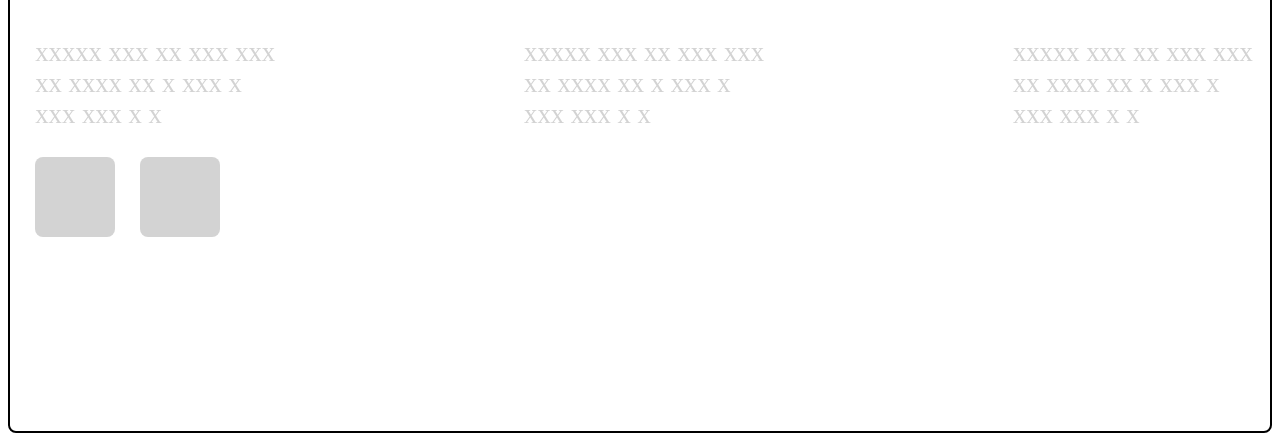
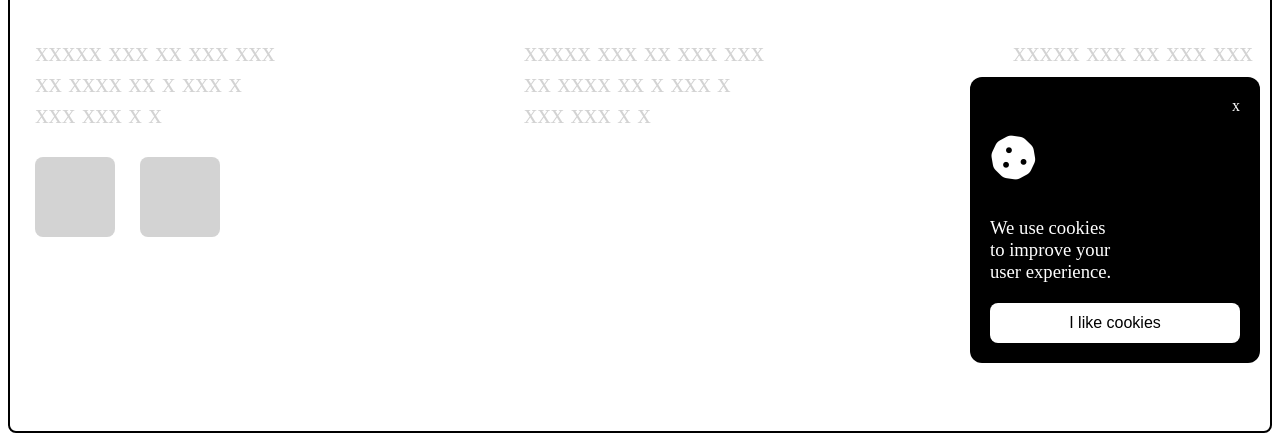
Before and after one commit to 07krW5Hnr5ghy/cookie-consent, a plain HTML site: page index.html in a window 1280 px wide. Shown: the part 417-858 px from the top of the page. Drawn offline with Linux system fonts and the light colour scheme.

Commit message:
feature(main): cookie consent design html and css finished

```diff
--- a/css/index.css
+++ b/css/index.css
@@ -7,6 +7,7 @@
     align-items: center;
     padding: 2% 1% 1% 2%;
     height: 100vh;
+    position: relative;
 }
 .navbar{
     width: 100%;
@@ -86,3 +87,58 @@
     background-color: lightgray;
     border-radius: 8px;
 }
+.cookie-consent{
+    position:fixed;
+    bottom: 20px;
+    right: 20px;
+    background-color: black;
+    border-radius: 12px;
+    color:white;
+    display: flex;
+    flex-direction: column;
+    justify-content: center;
+    align-items: center;
+    padding: 20px;
+    gap:20px;
+    max-width: 250px;
+}
+.close-button-wrapper{
+    display: flex;
+    flex-direction: row;
+    justify-content: end;
+    align-items: center;
+    width: 100%;
+}
+.cookie-icon{
+    display: flex;
+    flex-direction: row;
+    justify-content: start;
+    align-items: center;
+    width: 100%;
+    font-size: 35pt;
+    margin-bottom: 15px;
+}
+.cookie-message-wrapper{
+    display: flex;
+    flex-direction: row;
+    justify-content: start;
+    align-items: center;
+    width: 100%;
+}
+.cookie-text{
+    font-size: 14pt;
+    width: 50%;
+    display: flex;
+}
+.cookie-space{
+    width: 50%;
+}
+.cookie-button{
+    width: 100%;
+    background-color: white;
+    border: none;
+    border-radius: 8px;
+    height: 40px;
+    color:black;
+    font-size: 12pt;
+}
--- a/index.html
+++ b/index.html
@@ -4,6 +4,7 @@
         <meta charset="utf-8"/>
         <title>Cookie consent</title>
         <link rel="stylesheet" href="css/index.css"/>
+        <link href="https://cdnjs.cloudflare.com/ajax/libs/font-awesome/6.7.1/css/all.min.css" rel="stylesheet"/>
     </head>
     <body>
         <div class="page-container">
@@ -48,6 +49,20 @@
                 <div class="icon"></div>
                 <div class="icon"></div>
             </footer>
+            <div class="cookie-consent">
+                <div class="close-button-wrapper">
+                    <span>x</span>
+                </div>
+                <div class="cookie-icon">
+                    <i class="fa-solid fa-cookie"></i>
+                </div>
+                <div class="cookie-message-wrapper">
+                    <div class="cookie-text">
+                        <span>We use cookies to improve your user experience.</span>
+                    </div>
+                </div>
+                <button class="cookie-button">I like cookies</button>
+            </div>
         </div>
     </body>
 </html>
```
